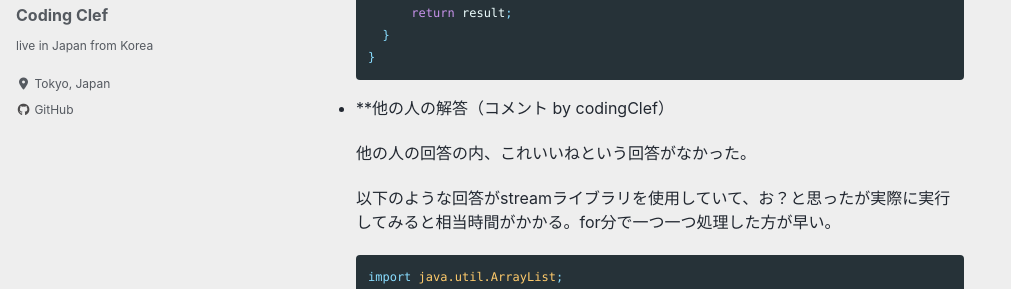
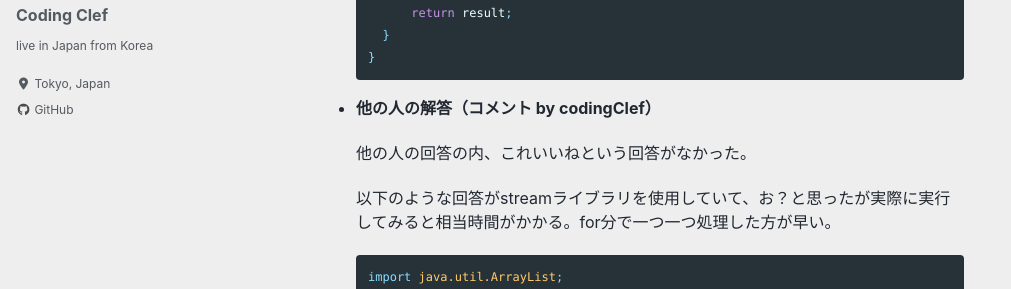
Before and after one commit to codingclef/codingclef.github.io, a Jekyll site: the page built from _posts/2020-03-02-algorithm-low-brute_force-giveup.md, in a window 1280 px wide and 900 px high, scrolled down 1990 px. Shown: the part 162-451 px from the top of the window, without its empty margins (0-1011 px from the left). Built offline with Jekyll 4.4.1, drawn with Linux system fonts in a browser that asks for light colours; cached includes are drawn as plain includes; nearby versions of some CDN libraries; comment, search, counter and statistics services are not loaded.

````diff
--- a/_posts/2020-03-02-algorithm-low-brute_force-giveup.md
+++ b/_posts/2020-03-02-algorithm-low-brute_force-giveup.md
@@ -102,7 +102,7 @@ category: java
   }
   ```
 
-* **他の人の解答（コメント by codingClef）
+* **他の人の解答（コメント by codingClef）**
 
   他の人の回答の内、これいいねという回答がなかった。
 
````
